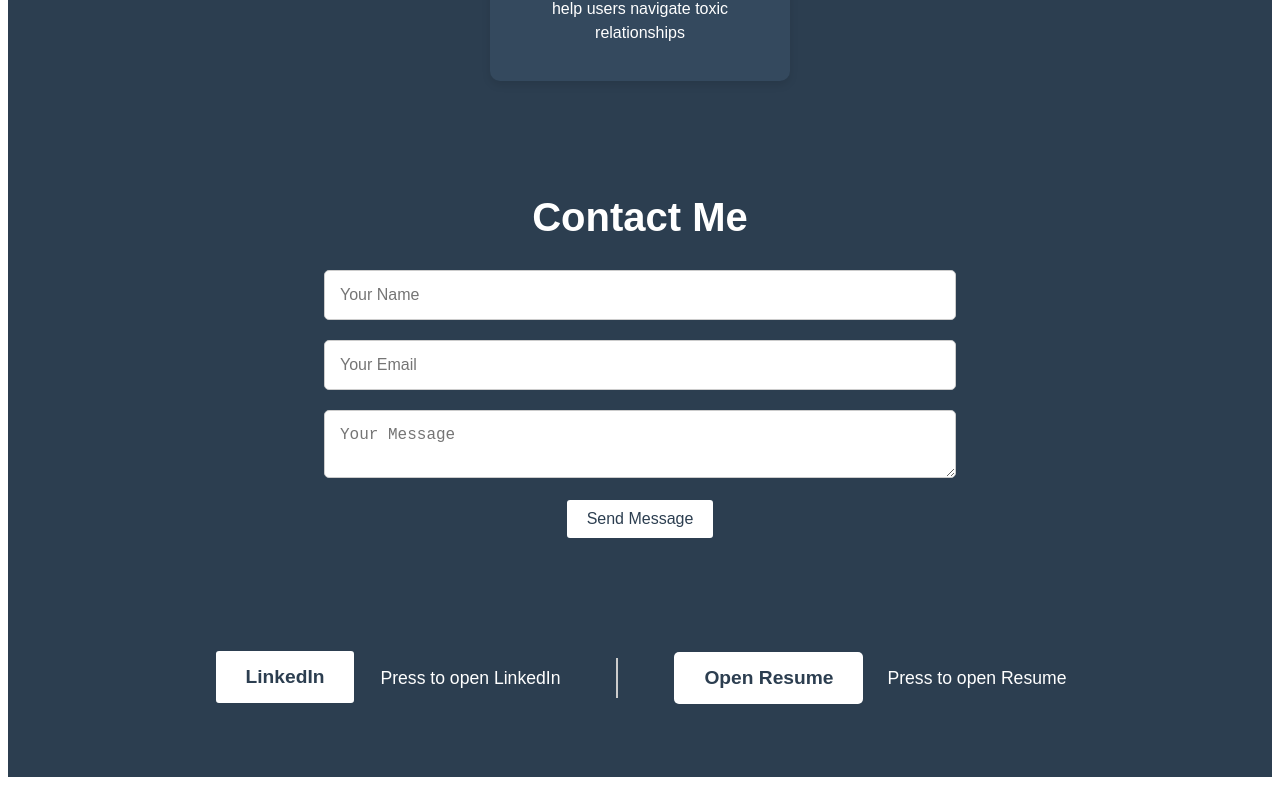
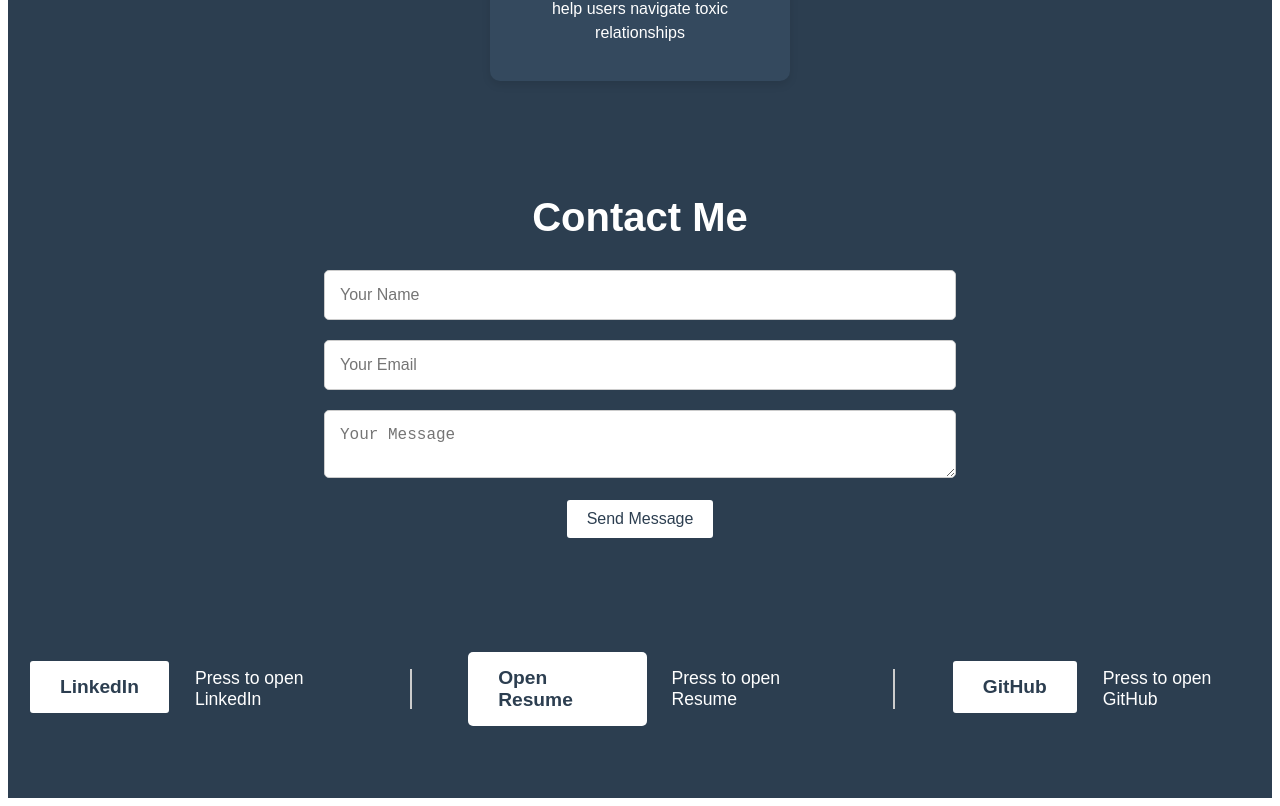
Before and after one commit to AnshSharma100/-Anshportfolio.github.io, a React (Create React App) app in the folder ansh-portfolio/: page / in a window 1280 px wide. Shown: the part 1018-1824 px from the top of the page. Before the commit the page ends 1803 px from the top, so only its background shows below. Built offline with nearby package versions, Linux system fonts and the light colour scheme.

Commit message:
Added  GitHub Link, Updated Resume

```diff
--- a/ansh-portfolio/src/components/Resume.jsx
+++ b/ansh-portfolio/src/components/Resume.jsx
@@ -21,6 +21,11 @@ const Resume = () => {
           <a href={resumePath} target="_blank" rel="noopener noreferrer" className="resume-btn">Open Resume</a>
           <span className="linkedin-label">Press to open Resume</span>
         </div>
+        <div style={{ width: '2px', height: '40px', background: '#ccc', margin: '0 24px' }}></div>
+        <div style={{ display: 'flex', alignItems: 'center', gap: '12px' }}>
+          <a href="https://github.com/AnshSharma100" target="_blank" rel="noopener noreferrer" className="linkedin-btn">GitHub</a>
+          <span className="linkedin-label">Press to open GitHub</span>
+        </div>
       </div>
     </div>
   );
```
Also changed, not shown: 1 other file (tests, documents, lock files or other folders).
